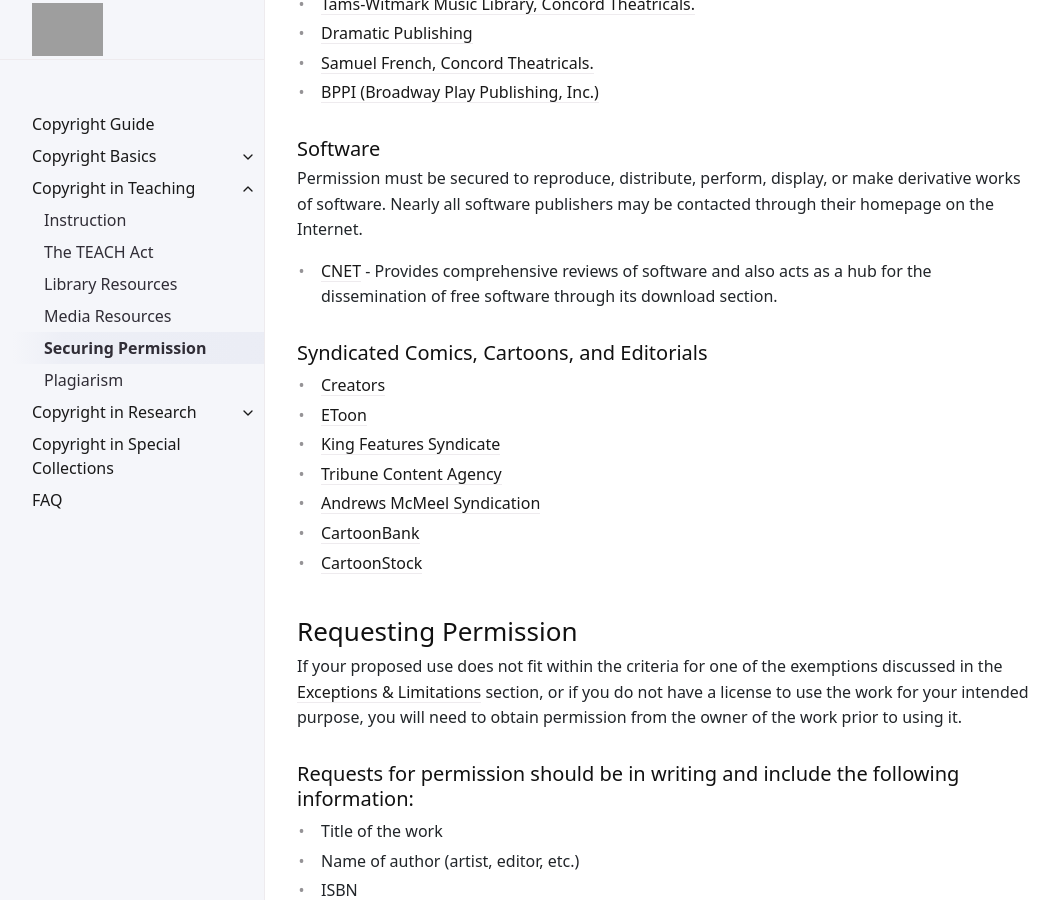
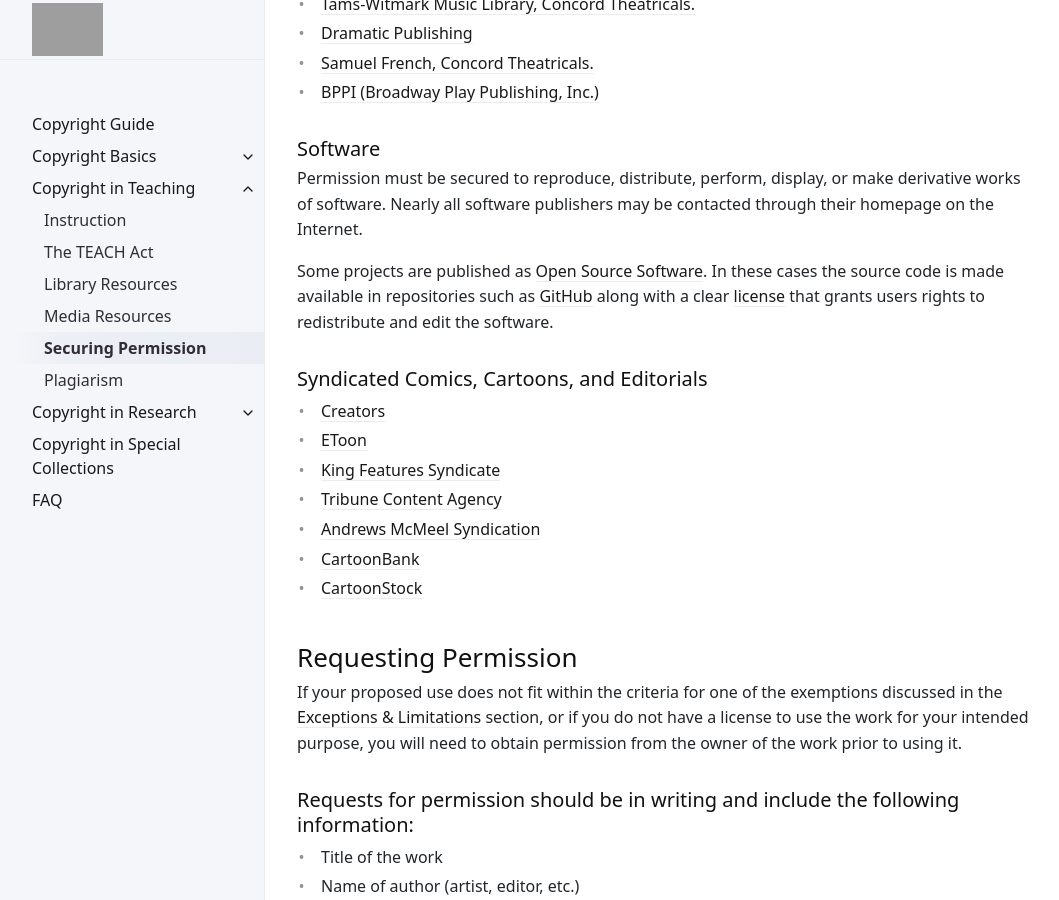
Before and after one commit to uidaholib/copyright-guide, a Jekyll site: the page built from guide/teaching/permission.md, in a window 1280 px wide and 900 px high, scrolled down 2940 px. Shown: the whole window, without its empty margins (107-1166 px from the left). Built offline with Jekyll 4.4.1, drawn with Linux system fonts in a browser that asks for light colours; grey boxes are pictures that could not be loaded.

Commit message:
tweak software permission, remove CNET

```diff
--- a/guide/teaching/permission.md
+++ b/guide/teaching/permission.md
@@ -74,7 +74,8 @@ The rights to publicly perform a single piece of music from a musical play in a
 
 Permission must be secured to reproduce, distribute, perform, display, or make derivative works of software. Nearly all software publishers may be contacted through their homepage on the Internet.
 
-- [CNET](http://www.cnet.com/) - Provides comprehensive reviews of software and also acts as a hub for the dissemination of free software through its download section.
+Some projects are published as [Open Source Software](https://en.wikipedia.org/wiki/Open-source_software).
+In these cases the source code is made available in repositories such as [GitHub](https://github.com/) along with a clear [license](https://opensource.org/licenses) that grants users rights to redistribute and edit the software.
 
 ### Syndicated Comics, Cartoons, and Editorials
 
```
